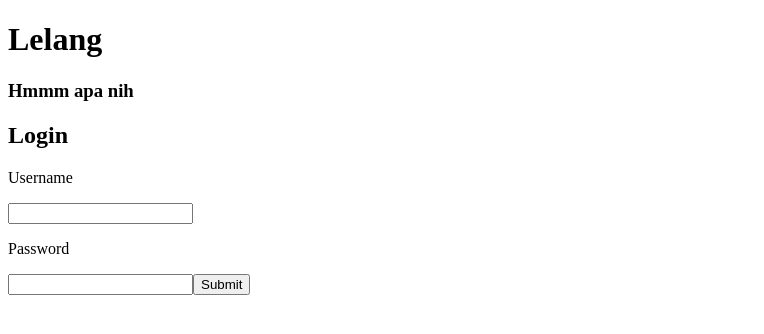
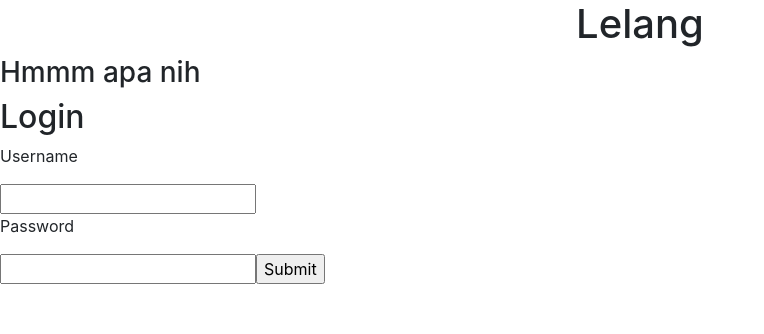
Before and after one commit to AWRamadhan/Impal, a React (Create React App) app in the folder lelang/: page / in a window 1280 px wide. Shown: the top 334 px of the page, without its empty margins (0-764 px from the left). Built offline with nearby package versions, Linux system fonts and the light colour scheme.

Commit message:
add bootstrap script

```diff
--- a/lelang/package.json
+++ b/lelang/package.json
@@ -3,6 +3,7 @@
   "version": "0.1.0",
   "private": true,
   "dependencies": {
+    "bootstrap": "^4.3.1",
     "react": "^16.9.0",
     "react-dom": "^16.9.0",
     "react-scripts": "3.1.1"
--- a/lelang/src/index.js
+++ b/lelang/src/index.js
@@ -3,6 +3,7 @@ import ReactDOM from "react-dom";
 import App from "./App";
 import Login from "./interface/Login";
 import * as serviceWorker from "./serviceWorker";
+import "bootstrap/dist/css/bootstrap.css";
 
 ReactDOM.render(<Login />, document.getElementById("root"));
 
--- a/lelang/src/interface/Header.js
+++ b/lelang/src/interface/Header.js
@@ -3,7 +3,7 @@ class Header extends Component {
   render() {
     return (
       <div className="header">
-        <h1>Lelang</h1>
+        <h1 className="text-center">Lelang</h1>
         <h3>Hmmm apa nih</h3>
       </div>
     );
```
Also changed, not shown: 1 other file (tests, documents, lock files or other folders).
